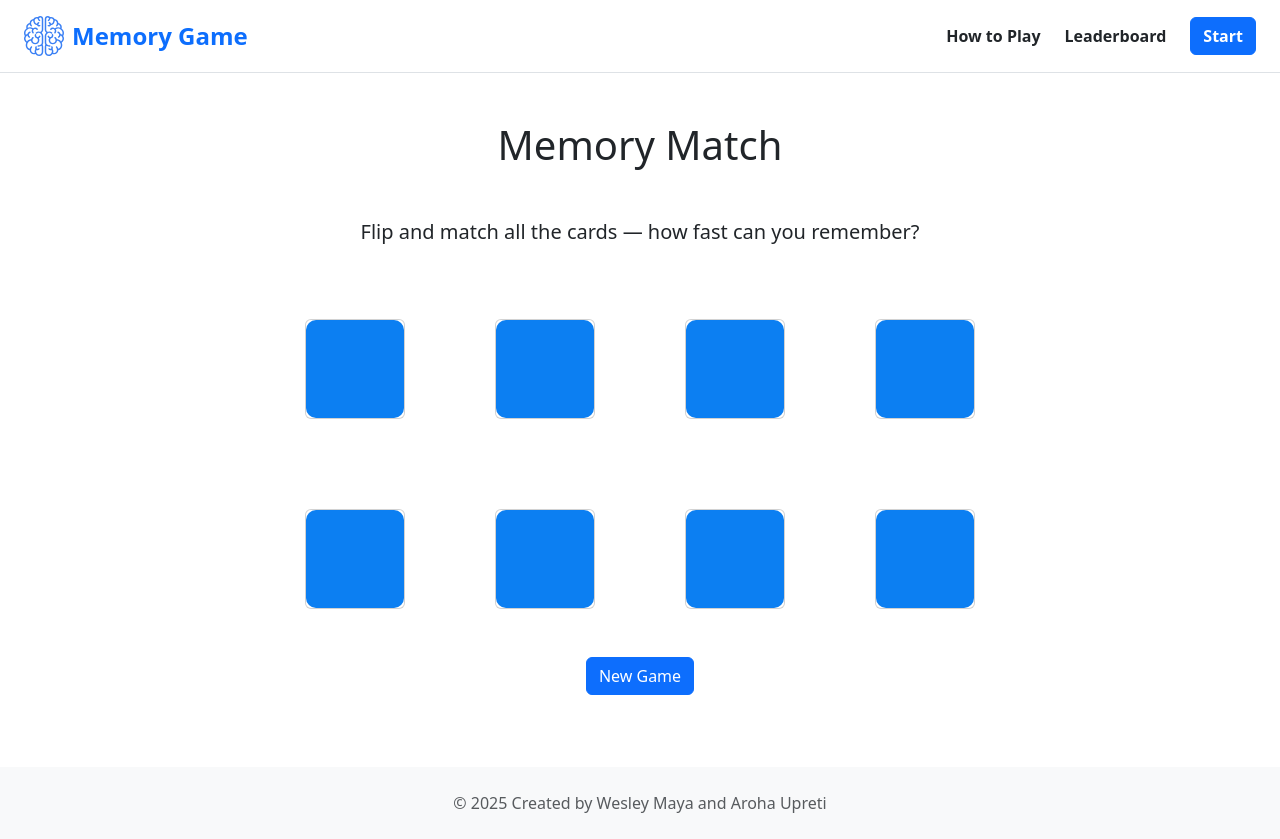
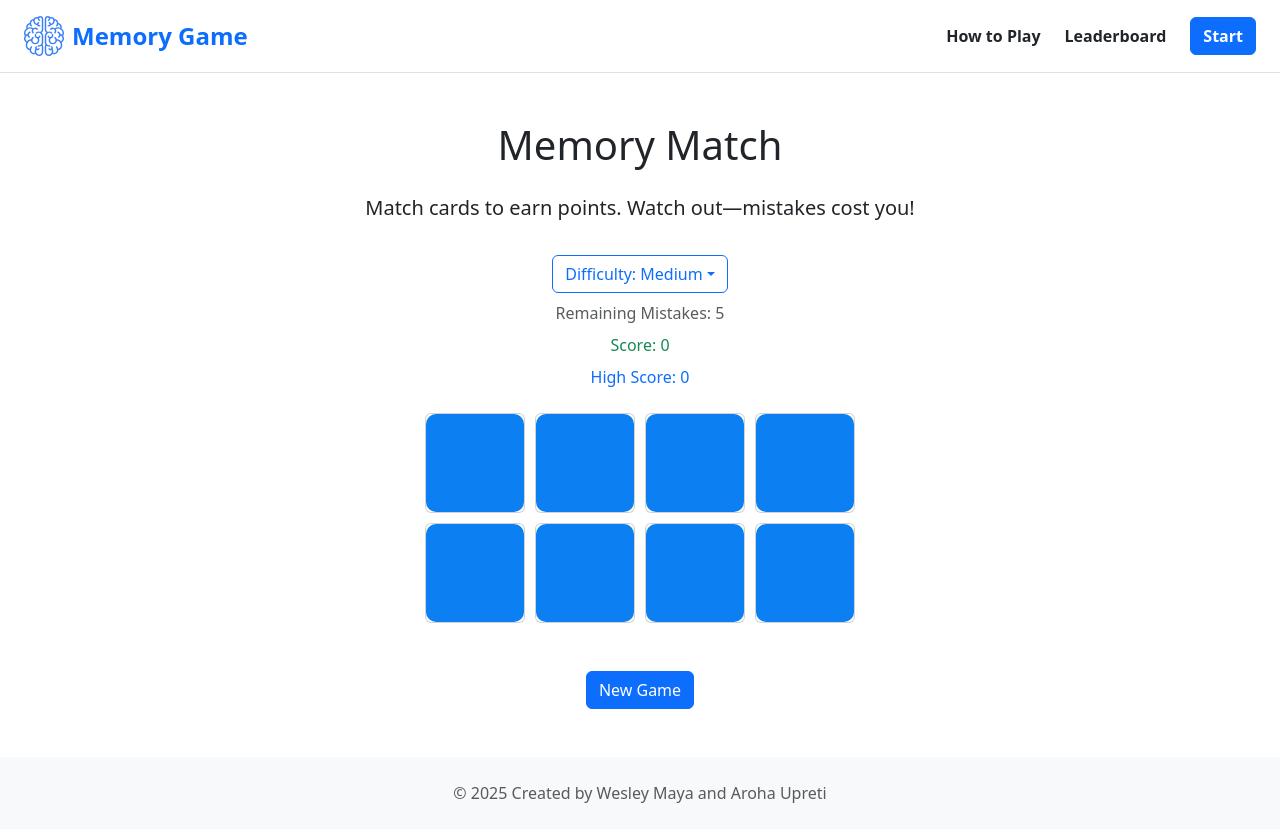
Before and after one commit to arohao/SEG3125-Memory-Game, a React (Vite) app in the folder memory-game/: page /play in a window 1280 px wide. Built offline with nearby package versions, Linux system fonts and the light colour scheme.

Commit message:
Add score, win and lose message

```diff
--- a/memory-game/src/pages/Play.jsx
+++ b/memory-game/src/pages/Play.jsx
@@ -4,25 +4,43 @@ import Footer from '../components/Footer';
 import Card from '../components/Card';
 import '../styles/App.css';
 import { images } from '../assets/cards/images';
-import { Modal, Button } from 'react-bootstrap';
+import { Modal, Button, Dropdown } from 'react-bootstrap';
 
 function Play() {
+  const difficulties = {
+    Easy: 8,
+    Medium: 5,
+    Hard: 3,
+  };
+
   const [cards, setCards] = useState([]);
   const [firstChoice, setFirstChoice] = useState(null);
   const [secondChoice, setSecondChoice] = useState(null);
   const [disabled, setDisabled] = useState(false);
+  const [remainingMoves, setRemainingMoves] = useState(difficulties.Medium);
+  const [showGameOver, setShowGameOver] = useState(false);
+  const [showWin, setShowWin] = useState(false);
+  const [difficulty, setDifficulty] = useState('Medium');
+  const [score, setScore] = useState(0);
+  const [highScore, setHighScore] = useState(0);
 
   const shuffleCards = () => {
     const shuffled = [...images, ...images]
       .map((img) => ({ ...img, id: Math.random(), isFlipped: false, isMatched: false }))
       .sort(() => Math.random() - 0.5);
+
     setFirstChoice(null);
     setSecondChoice(null);
     setCards(shuffled);
+    setRemainingMoves(difficulties[difficulty]);
+    setShowGameOver(false);
+    setShowWin(false);
+    setScore(0);
+    setDisabled(false);
   };
 
   const handleChoice = (card) => {
-    if (!disabled) {
+    if (!disabled && card !== firstChoice) {
       firstChoice ? setSecondChoice(card) : setFirstChoice(card);
     }
   };
@@ -30,18 +48,48 @@ function Play() {
   useEffect(() => {
     if (firstChoice && secondChoice) {
       setDisabled(true);
-      if (firstChoice.src === secondChoice.src) {
+      const isMatch = firstChoice.src === secondChoice.src;
+
+      if (isMatch) {
         setCards((prev) =>
           prev.map((card) =>
             card.src === firstChoice.src ? { ...card, isMatched: true } : card
           )
         );
-        resetTurn();
+
+        // Add points
+        setScore((prev) => {
+          const newScore = prev + 200;
+          if (newScore > highScore) setHighScore(newScore);
+          return newScore;
+        });
+
+        setTimeout(resetTurn, 800);
       } else {
-        setTimeout(resetTurn, 1000);
+        // Deduct points + reduce remaining moves
+        setTimeout(() => {
+          setScore((prev) => Math.max(prev - 50, 0));
+          setRemainingMoves((prev) => {
+            const updated = prev - 1;
+            if (updated <= 0) {
+              setShowGameOver(true);
+              setDisabled(true);
+            }
+            return updated;
+          });
+          resetTurn();
+        }, 1000);
       }
     }
   }, [firstChoice, secondChoice]);
+
+  useEffect(() => {
+    // Win check
+    if (cards.length && cards.every((card) => card.isMatched)) {
+      setShowWin(true);
+      if (score > highScore) setHighScore(score);
+    }
+  }, [cards]);
 
   const resetTurn = () => {
     setFirstChoice(null);
@@ -51,17 +99,39 @@ function Play() {
 
   useEffect(() => {
     shuffleCards();
-  }, []);
+  }, [difficulty]);
+
+  const handleDifficultyChange = (level) => {
+    setDifficulty(level);
+  };
 
   return (
     <div className="d-flex flex-column min-vh-100">
-    <Nav/>
+      <Nav />
 
-      <div className="game-container flex-grow-1 d-flex flex-column gap-5 align-items-center justify-content-center text-center px-4 py-5">
-        <h1 className='my-0'>Memory Match</h1>
-        <p className="mb-4 fs-5">
-          Flip and match all the cards — how fast can you remember?
-        </p>
+      <div className="game-container flex-grow-1 d-flex flex-column gap-4 align-items-center justify-content-center text-center px-4 py-5">
+        <h1 className="my-0">Memory Match</h1>
+        <p className="fs-5 mb-2">Match cards to earn points. Watch out—mistakes cost you!</p>
+
+        <div className="d-flex flex-column align-items-center gap-2">
+          <Dropdown onSelect={handleDifficultyChange}>
+            <Dropdown.Toggle variant="outline-primary" id="difficulty-dropdown">
+              Difficulty: {difficulty}
+            </Dropdown.Toggle>
+            <Dropdown.Menu>
+              {Object.keys(difficulties).map((level) => (
+                <Dropdown.Item eventKey={level} key={level}>
+                  {level}
+                </Dropdown.Item>
+              ))}
+            </Dropdown.Menu>
+          </Dropdown>
+
+          <div className="text-muted">Remaining Mistakes: {remainingMoves}</div>
+          <div className="text-success">Score: {score}</div>
+          <div className="text-primary">High Score: {highScore}</div>
+        </div>
+
         <div className="card-grid">
           {cards.map((card) => (
             <Card
@@ -73,12 +143,48 @@ function Play() {
             />
           ))}
         </div>
-        <button onClick={shuffleCards} className="btn btn-primary mb-4">New Game</button>
+
+        <button onClick={shuffleCards} className="btn btn-primary mt-4">New Game</button>
       </div>
-      <Footer/>
+
+      <Footer />
+
+      {/* Game Over Modal */}
+      <Modal show={showGameOver} onHide={() => setShowGameOver(false)} centered>
+        <Modal.Header closeButton>
+          <Modal.Title>Game Over</Modal.Title>
+        </Modal.Header>
+        <Modal.Body>
+          <p>You ran out of moves! Final Score: {score}</p>
+        </Modal.Body>
+        <Modal.Footer>
+          <Button variant="secondary" onClick={() => setShowGameOver(false)}>
+            Close
+          </Button>
+          <Button variant="primary" onClick={shuffleCards}>
+            New Game
+          </Button>
+        </Modal.Footer>
+      </Modal>
+
+      {/* Win Modal */}
+      <Modal show={showWin} onHide={() => setShowWin(false)} centered>
+        <Modal.Header closeButton>
+          <Modal.Title>You Win!</Modal.Title>
+        </Modal.Header>
+        <Modal.Body>
+          <p>You matched all the cards!</p>
+          <p>Your Score: {score}</p>
+          <p>🏆 High Score: {highScore}</p>
+        </Modal.Body>
+        <Modal.Footer>
+          <Button variant="primary" onClick={shuffleCards}>
+            Play Again
+          </Button>
+        </Modal.Footer>
+      </Modal>
     </div>
   );
 }
 
-
 export default Play;
--- a/memory-game/src/styles/App.css
+++ b/memory-game/src/styles/App.css
@@ -28,7 +28,7 @@
 .card-grid {
   display: grid;
   grid-template-columns: repeat(4, 100px);
-  gap: 90px;
+  gap: 10px;
   justify-content: center;
 }
 
```
